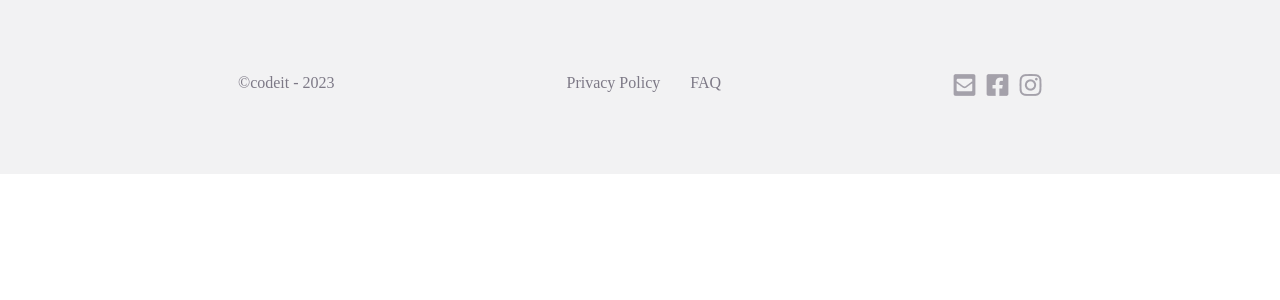
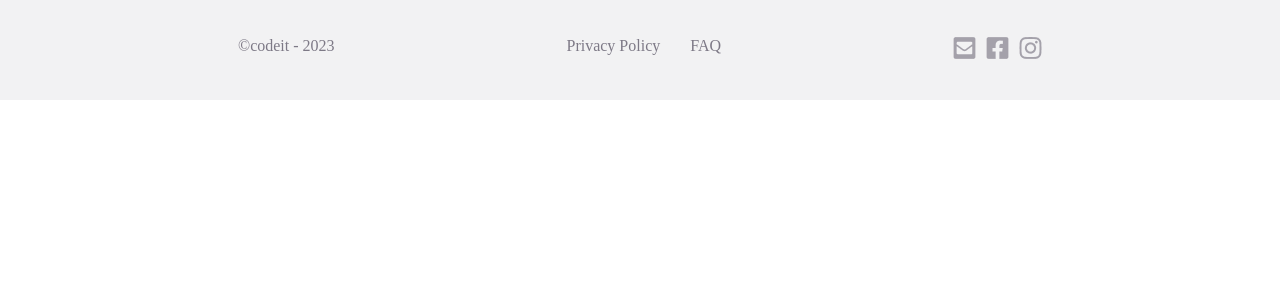
Before and after one commit to sinyroom/5team, a Next.js app: page / in a window 1280 px wide. Shown: the top 300 px of the page. Built offline with nearby package versions, Linux system fonts and the light colour scheme; a web font is replaced by a local one.

Commit message:
[최민준] feat: 글로벌 스타일 추가 전체 스타일 box sizing : border-box

```diff
--- a/components/UI/Footer.module.css
+++ b/components/UI/Footer.module.css
@@ -9,6 +9,7 @@
 	padding-right: 238px;
 	padding-bottom: 37px;
 	padding-left: 238px;
+	font-size: 16px;
 }
 
 .FooterContents {
--- a/styles/global.css
+++ b/styles/global.css
@@ -4,6 +4,7 @@
 	/* 기본 폰트 패밀리 설정 */
 	font-family: 'Spoqa Han Sans Neo';
 	font: inherit;
+	box-sizing: border-box;
 	margin: 0;
 	padding: 0;
 }
```
